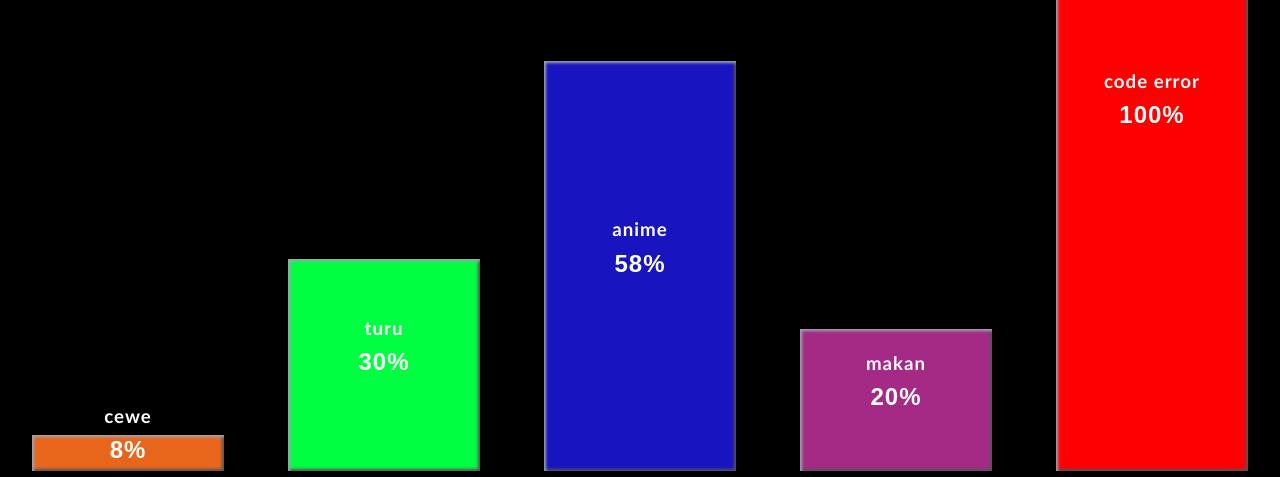
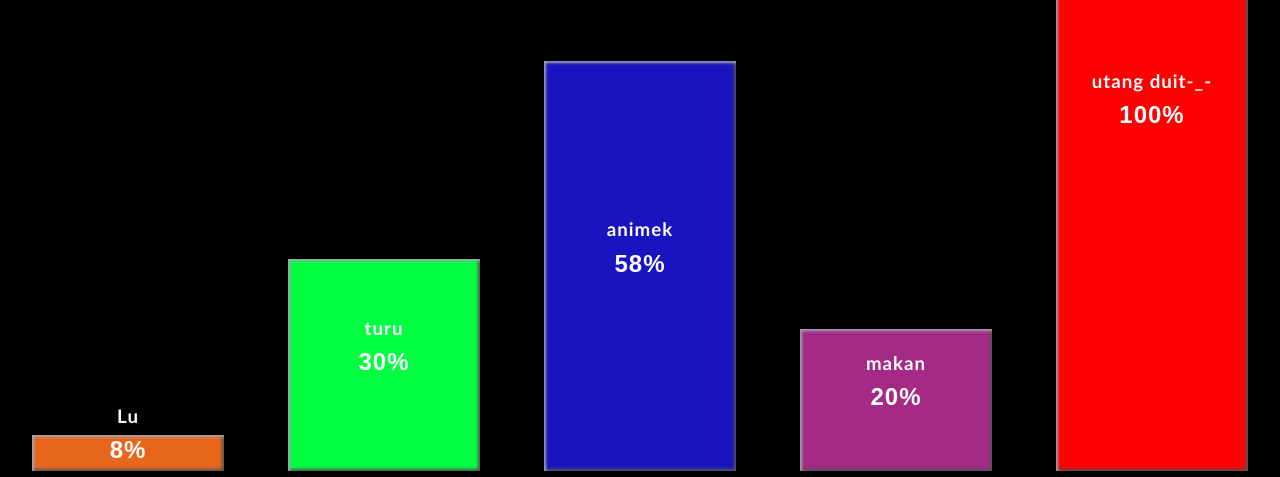
Before and after one commit to Lanzh12/Danyap, a plain HTML site: page HTML/Dipikiran-gw.html in a window 1280 px wide. Shown: the part 235-712 px from the top of the page. Drawn offline with Linux system fonts and the light colour scheme; files that its build step writes are made by us from their sources.

Commit message:
Update Dipikiran-gw.html

```diff
--- a/HTML/Dipikiran-gw.html
+++ b/HTML/Dipikiran-gw.html
@@ -5,7 +5,7 @@
     <meta charset="UTF-8">
     <meta http-equiv="X-UA-Compatible" content="IE=edge">
     <meta name="viewport" content="width=device-width, initial-scale=1.0">
-    <title>VERDI</title>
+    <title>LamzNakSepuh</title>
     <link rel="stylesheet" href="../CSS/Dipikiran-gw.css">
     <link rel="stylesheet" href="style.css">
     <link rel="apple-touch-icon-precomposed" sizes="57x57" href="./favicomatic/apple-touch-icon-57x57.png" />
@@ -36,7 +36,7 @@
         <div class="parent-li">
             <li>
                 <span class="span-1">
-                <h3>cewe</h3>
+                <h3>Lu</h3>
                 <div id="number-1"></div>
                 </span>
             </li>
@@ -48,7 +48,7 @@
             </li>
             <li>
                 <span class="span-3">
-                    <h3>anime</h3>
+                    <h3>animek</h3>
                     <div id="number-3"></div>
                 </span>
             </li>
@@ -60,7 +60,7 @@
             </li>
             <li>
                 <span class="span-5">
-                    <h3>code error</h3>
+                    <h3>utang duit-_-</h3>
                     <div id="number-5"></div>
                 </span>
             </li>
```
